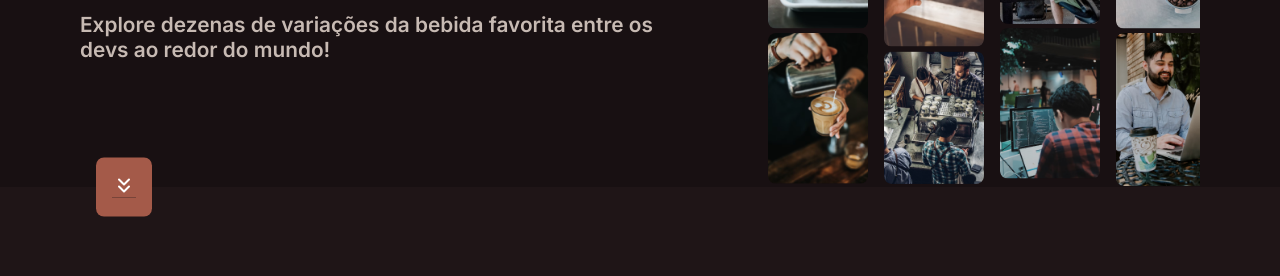
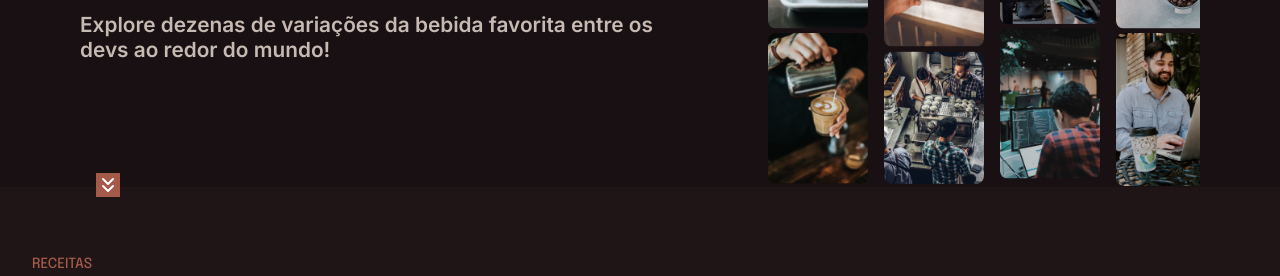
Before and after one commit to JuliaPachecoCosta/BalleCoffe-Aula, a plain HTML site: page index.html in a window 1280 px wide. Shown: the part 387-663 px from the top of the page. Drawn offline with Linux system fonts and the light colour scheme.

Commit message:
html-corrigido

```diff
--- a/index.html
+++ b/index.html
@@ -40,7 +40,7 @@
             <a class="github" href="http://github.com" target="_blank">GitHub</a>
 
             <!-- Menu Hamburguer (Telas menores) -->
-             <img src="assets/menu.png" alt="" class="menu-icon" onclick="menutoggle()"/>
+             <img src="assets/menu.png" alt="" class="menu-icon" onclick="menutoggle()">
         </nav>
      </header>
 
@@ -102,11 +102,11 @@
 <!-- ______________________________________________________________________________________________________________________ -->
 
         <!-- Botão -->
-         <section class="button">
-            <button type="button">
-                <a href="#receitas"><img src="./assets/button.svg" alt=""></a>
-            </button>
-         </section>
+         <div class="button">
+                <a href="#receitas">
+                    <img src="./assets/button.svg" alt="">
+                </a>
+         </div>
 
      </main>
 
@@ -158,7 +158,7 @@
                         <p class="descricao">
                             Dê um toque doce ao seu dia com nossos irresistíveis brownies. Uma explosão de sabor em cada mordida! 🍫#MomentoDoce</p>
                         <div class="author">
-                            <img src="./assets/Avatar (1).png" alt="">
+                            <img src="./assets/avatar-1.png" alt="">
                             <span class="ignacio">Bruna Tavares</span>
                         </div>
                     </div>
@@ -207,7 +207,7 @@
 
         </section>
 
-    </main>
+
 
     <!-- __________________________________________________________________________________________________________________________-->
 
```
Also changed, not shown: assets/avatar-1.png (renamed from assets/Avatar (1).png), ballecofee_corrigido.html (added).
